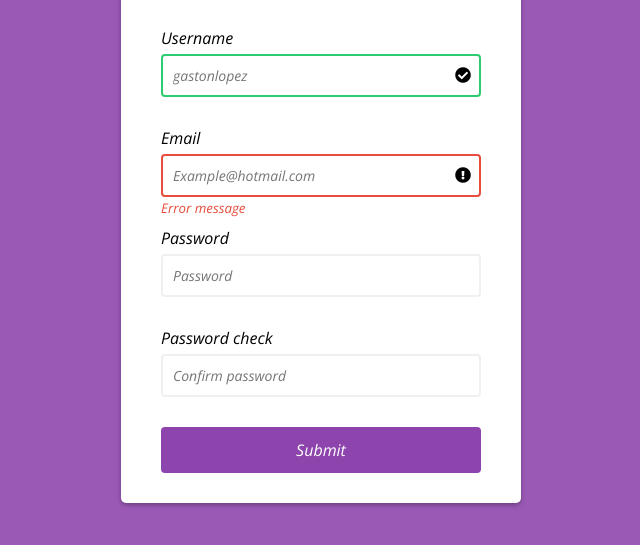
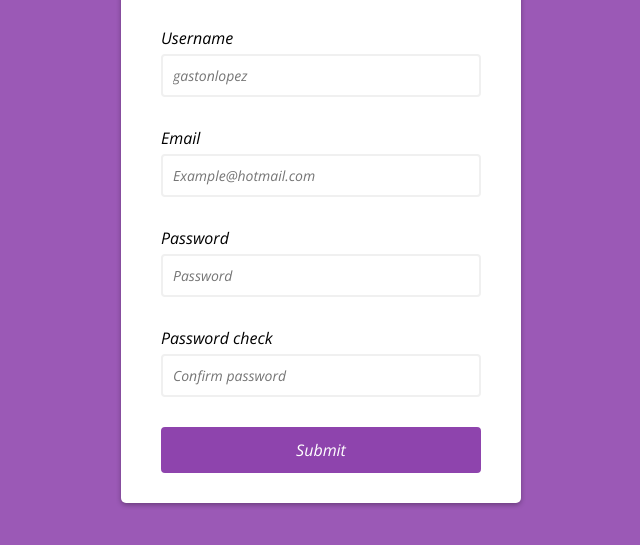
Before and after one commit to gastonlopezt/JS-Client-side-Form-Validation, a plain HTML site: page index.html in a window 1280 px wide. Shown: the part 187-732 px from the top of the page, without its empty margins (319-959 px from the left). Drawn offline with nearby package versions, Linux system fonts and the light colour scheme.

Commit message:
index changes

```diff
--- a/index.html
+++ b/index.html
@@ -15,7 +15,7 @@
         <h2>Create Account</h2>
       </div>
       <form class="form" id="form">
-        <div class="form-control success">
+        <div class="form-control">
           <label>Username</label>
           <input type="text" placeholder="gastonlopez" id="username">
           <i class="fas fa-check-circle"></i>
@@ -23,7 +23,7 @@
           <small>Error message</small>
         </div>
 
-        <div class="form-control error">
+        <div class="form-control">
           <label>Email</label>
           <input type="email" placeholder="Example@hotmail.com" id="email">
           <i class="fas fa-check-circle"></i>
@@ -50,6 +50,7 @@
         <button>Submit</button>
       </form>
     </div>
+    <script src="form.js"></script>
   </main>
 </body>
 </html>
```
